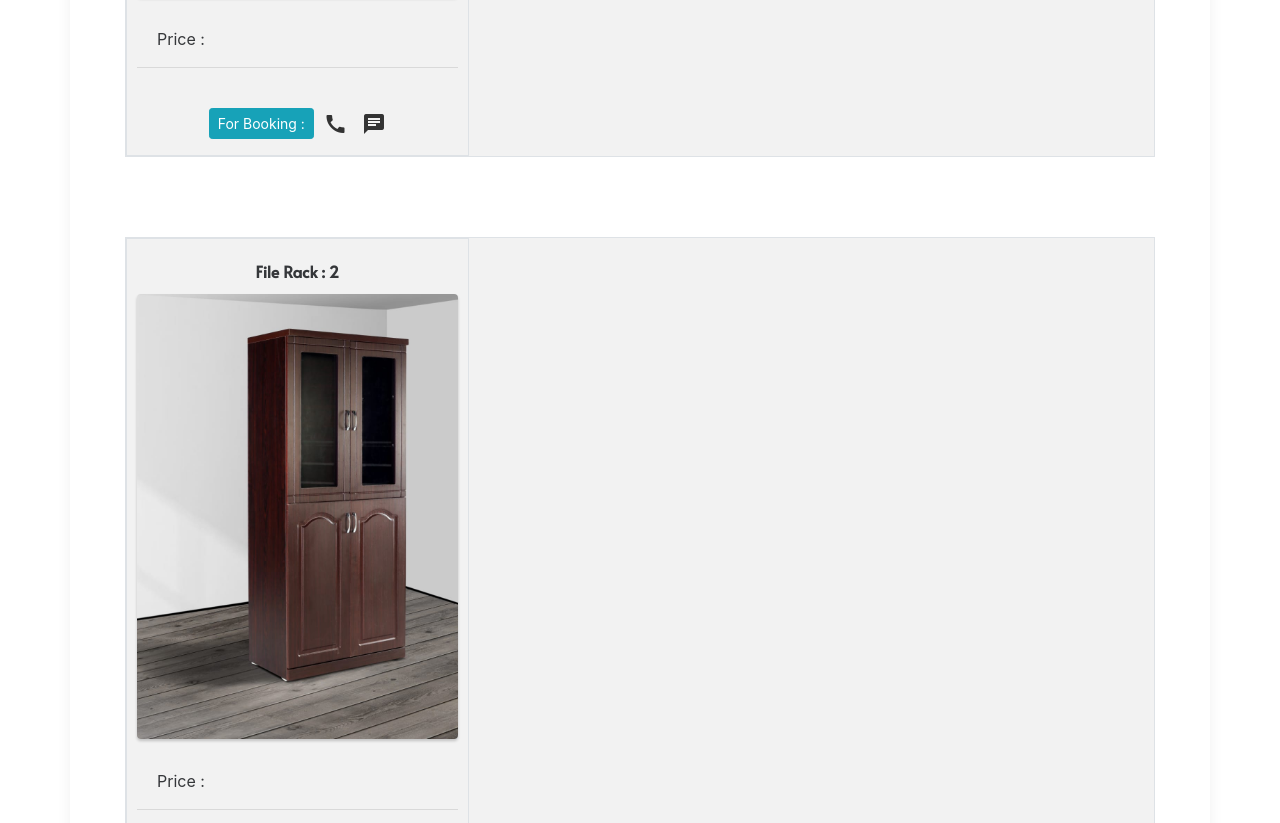
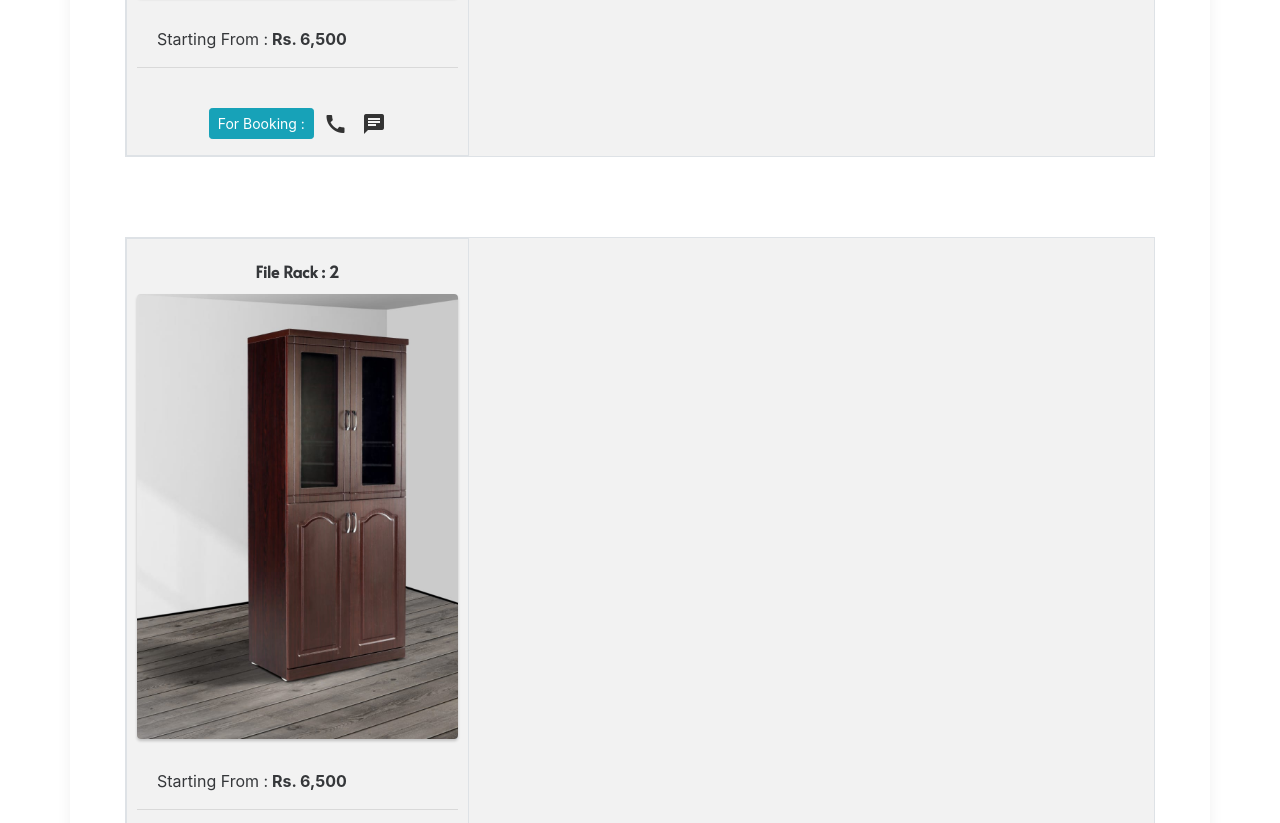
Before and after one commit to Shubhamnarke/Om-furniture, a plain HTML site: page office/rack/rack.html in a window 1280 px wide. Shown: the part 735-1558 px from the top of the page. Drawn offline with nearby package versions, Linux system fonts and the light colour scheme; some packages are replaced by stand-ins of ours; files that its build step writes are made by us from their sources; a script that the page names is missing; a web font is replaced by a local one.

Commit message:
Update rack.html

```diff
--- a/office/rack/rack.html
+++ b/office/rack/rack.html
@@ -89,7 +89,7 @@ text-decoration: none;text-align: center;align-items: center;justify-content: ce
                   <a class="lightbox" href="img/1.jpeg">
                     <img src="img/1.jpeg" alt="Park" style="margin-top: 10px;" >
                 </a>
-                <p style="margin-left: 20px;">Price : </p>
+                <p style="margin-left: 20px;">Starting From :<strong> Rs. 6,500</strong></p>
                 <hr>
                 <center>
                   <br>
@@ -112,7 +112,7 @@ text-decoration: none;text-align: center;align-items: center;justify-content: ce
                   <a class="lightbox" href="img/2.jpeg">
                     <img src="img/2.jpeg" alt="Park" style="margin-top: 10px;" >
                 </a>
-                <p style="margin-left: 20px;">Price : </p>
+                <p style="margin-left: 20px;">Starting From :<strong> Rs. 6,500</strong></p>
                 <hr>
                 <center>
                   <br>
@@ -135,7 +135,7 @@ text-decoration: none;text-align: center;align-items: center;justify-content: ce
                   <a class="lightbox" href="img/3.jpeg">
                     <img src="img/3.jpeg" alt="Park" style="margin-top: 10px;" >
                 </a>
-                <p style="margin-left: 20px;">Price : </p>
+                <p style="margin-left: 20px;">Starting From :<strong> Rs. 6,500</strong></p>
                 <hr>
                 <center>
                   <br>
@@ -158,7 +158,7 @@ text-decoration: none;text-align: center;align-items: center;justify-content: ce
                   <a class="lightbox" href="img/4.jpeg">
                     <img src="img/4.jpeg" alt="Park" style="margin-top: 10px;" >
                 </a>
-                <p style="margin-left: 20px;">Price : </p>
+                <p style="margin-left: 20px;">Starting From :<strong> Rs. 6,500</strong></p>
                 <hr>
                 <center>
                   <br>
@@ -181,7 +181,7 @@ text-decoration: none;text-align: center;align-items: center;justify-content: ce
                   <a class="lightbox" href="img/5.jpeg">
                     <img src="img/5.jpeg" alt="Park" style="margin-top: 10px;" >
                 </a>
-                <p style="margin-left: 20px;">Price : </p>
+                <p style="margin-left: 20px;">Starting From :<strong> Rs. 6,500</strong></p>
                 <hr>
                 <center>
                   <br>
```
